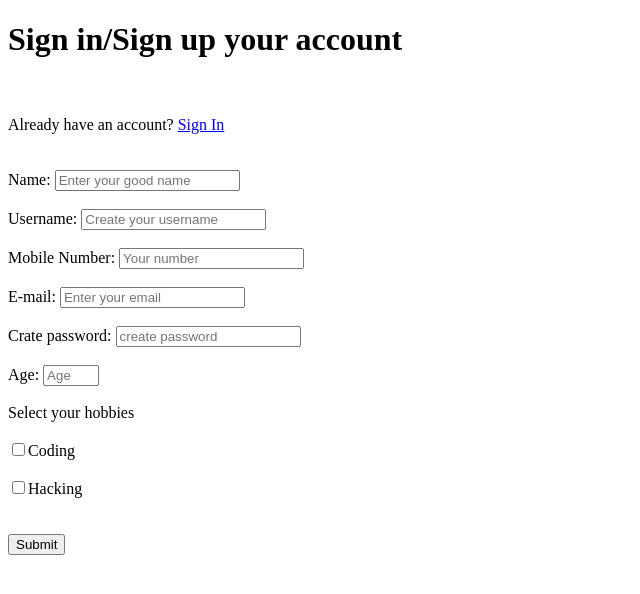
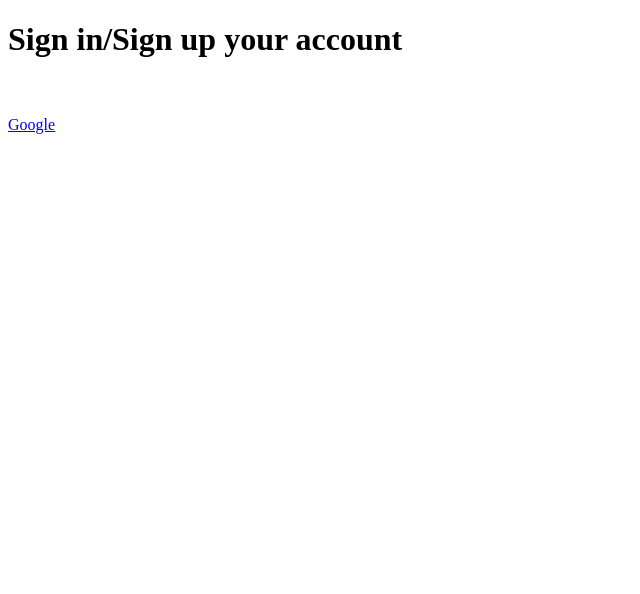
Before and after one commit to Garuna69/Example, a plain HTML site: page index.html in a window 1280 px wide. Shown: the whole page, without its empty margins (0-640 px from the left). Drawn offline with Linux system fonts and the light colour scheme.

Commit message:
Update index.html

```diff
--- a/index.html
+++ b/index.html
@@ -7,22 +7,6 @@
   </head>
 <body>
   <h1>Sign in/Sign up your account</h1> <br><br>
- <form action="home.html" id="sign_up">
-  Already have an account? <a href="sign_in.html">Sign In</a>
-   <br><br><br>
-  Name: <input type="text" placeholder="Enter your good name"> <br><br>
-  Username: <input type="text" placeholder="Create your username"> <br><br>
-  Mobile Number: <input type="number" placeholder="Your number"> <br><br>
-  E-mail: <input type="email" placeholder="Enter your email"> <br><br>
-  Crate password: <input type="password" name="password" id="password" placeholder="create password"> <br><br>
-  Age: <input type="number" placeholder="Age" min="13" max="60"> <br><br>
-   Select your hobbies <br> <br>
-  <label for="hobbies">
-    <input type="checkbox" name="coding" id="hobbies">Coding</label> <br><br>
-    <label for="Hacking">
-    <input type="checkbox" name="Hacking" id="Hacking">Hacking</label>
-    <br><br><br>
-    <lable><input type="submit" id="sign_up_form"></lable>
- </form>
+  <a href="www.google.com">Google</a>
 </body>
 </html>
```
